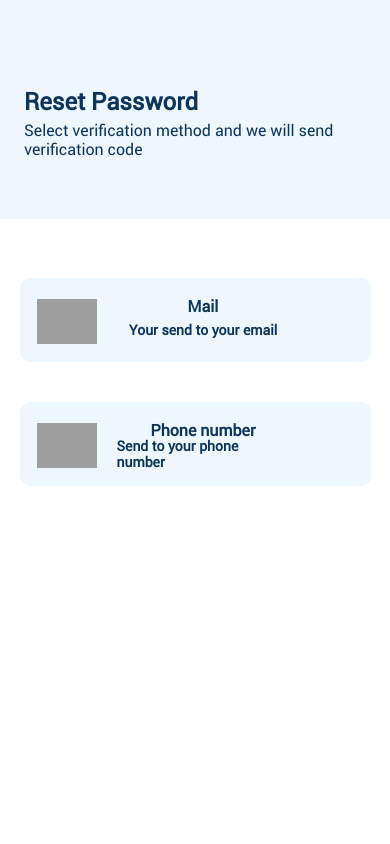
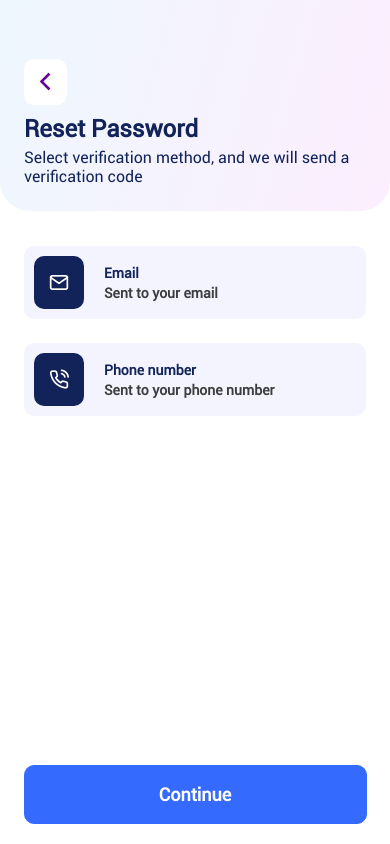
Before and after one commit to RaheelVrox/Spark_Sync, a React Native app: screen /ForgotPassword in a window 390 px wide. Built offline with nearby package versions, Linux system fonts and the light colour scheme; grey boxes are pictures that could not be loaded; what expo-web-browser would draw is missing.

Commit message:
resetpasword with email API inegrate

```diff
--- a/Screens/Password Recovery/ForgotPassword.jsx
+++ b/Screens/Password Recovery/ForgotPassword.jsx
@@ -1,19 +1,51 @@
-import { StyleSheet, Text, View, TouchableOpacity, Image } from "react-native";
-import React from "react";
+import React, { useState } from "react";
+import { StyleSheet, Text, View, TouchableOpacity } from "react-native";
 import {
   widthPercentageToDP as wp,
   heightPercentageToDP as hp,
 } from "react-native-responsive-screen";
+import { LinearGradient } from "expo-linear-gradient";
+import { useNavigation } from "@react-navigation/native";
+import { Ionicons, Feather } from "@expo/vector-icons";
 
 const ForgotPassword = () => {
+  const navigation = useNavigation();
+  const [selectedOption, setSelectedOption] = useState(null);
+
+  const goBack = () => {
+    navigation.goBack();
+  };
+
+  const handleContinue = () => {
+    if (selectedOption === "email") {
+      navigation.navigate("EmailRecovery");
+      // console.log("Email Recovery");
+    } else if (selectedOption === "phone") {
+      navigation.navigate("PhoneRecovery");
+      // console.log("Phone Recovery");
+    } else {
+      console.log("Please select a verification method");
+    }
+  };
+
   return (
     <View style={styles.container}>
+      <LinearGradient
+        colors={["#EEF7FE", "#FCEEFE"]}
+        start={{ x: 0, y: 0.3 }}
+        end={{ x: 0.6, y: 0.6 }}
+        style={{
+          borderBottomRightRadius: 30,
+          borderBottomLeftRadius: 30,
+        }}
+      >
         <View style={styles.headerContainer}>
-        <View style={{ marginHorizontal: 24, paddingTop: wp(20) }}>
-          <TouchableOpacity>
-            <Image
-              style={{ resizeMode: "contain", marginBottom: 10 }}
-              source={require("../../assets/back.png")}
+          <View style={{ marginHorizontal: 24, paddingTop: wp(15) }}>
+            <TouchableOpacity style={styles.backbut} onPress={goBack}>
+              <Ionicons
+                name="ios-chevron-back-sharp"
+                size={28}
+                color="#670097"
               />
             </TouchableOpacity>
             <Text
@@ -21,7 +53,7 @@ const ForgotPassword = () => {
                 fontFamily: "Roboto-Regular",
                 fontSize: 24,
                 fontWeight: "600",
-              color: "#0D3559",
+                color: "#122359",
                 marginBottom: 5,
               }}
             >
@@ -32,137 +64,96 @@ const ForgotPassword = () => {
                 fontFamily: "Roboto-Regular",
                 fontSize: 16,
                 fontWeight: "400",
-              color: "#0D3559",
+                color: "#122359",
               }}
             >
-            Select verification method and we will send verification code
+              Select verification method, and we will send a verification code
             </Text>
           </View>
         </View>
-      <View
+      </LinearGradient>
+      <View style={{ flex: 1, paddingTop: wp(9) }}>
+        <TouchableOpacity
+          onPress={() => setSelectedOption("email")}
+          style={styles.containerbox}
+        >
+          <View style={styles.leftBox}>
+            <Feather
+              name="mail"
+              size={20}
+              color={selectedOption === "email" ? "#346AFE" : "#fff"}
+            />
+          </View>
+          <View style={styles.rightText}>
+            <Text
               style={{
-          paddingTop: wp(15),
-          justifyContent: "center",
-          alignItems: "center",
+                fontFamily: "Roboto-Regular",
+                fontSize: 14,
+                fontWeight: "700",
+                color: "#122359",
               }}
             >
-        <View style={styles.inputField}>
-          <View
-            style={{
-              flexDirection: "row",
-              // alignItems: "center",
-              // alignContent:"center",
-              // alignSelf:"center",
-              justifyContent: "space-evenly",
-            }}
-          >
-            <View style={{ paddingRight: wp(70) }}>
-              <Image
-                source={require("../../assets/back.png")}
-                style={{
-                  width: 60,
-                  height: 60,
-                  resizeMode: "contain",
-                  //   alignItems:"center",
-                  //   alignSelf:"center",
-                  marginTop: 12,
-                  justifyContent: "space-between",
-                }}
-              />
-            </View>
-            <Text
-              style={{
-                position: "absolute",
-                marginHorizontal: 80,
-                fontFamily: "Roboto-Regular",
-                fontSize: 16,
-                fontWeight: "600",
-                color: "#0D3559",
-                paddingTop: 18,
-              }}
-            >
-              Mail
+              Email
             </Text>
             <Text
               style={{
-                position: "absolute",
-                alignItems: "center",
-                alignSelf: "center",
-                marginHorizontal: 80,
                 fontFamily: "Roboto-Regular",
                 fontSize: 14,
                 fontWeight: "600",
-                color: "#0D3559",
-                paddingTop: 30,
+                color: "#3D3D3D",
               }}
             >
-              Your send to your email
+              Sent to your email
             </Text>
           </View>
-        </View>
-      </View>
-      <View
-        style={{
-          paddingTop: wp(5),
-          justifyContent: "center",
-          alignItems: "center",
-        }}
+        </TouchableOpacity>
+        <TouchableOpacity
+          onPress={() => setSelectedOption("phone")}
+          style={styles.containerbox}
         >
-        <View style={styles.inputField}>
-          <View
-            style={{
-              flexDirection: "row",
-              // alignItems: "center",
-              // alignContent:"center",
-              // alignSelf:"center",
-              justifyContent: "space-evenly",
-            }}
-          >
-            <View style={{ paddingRight: wp(70) }}>
-              <Image
-                source={require("../../assets/back.png")}
-                style={{
-                  width: 60,
-                  height: 60,
-                  resizeMode: "contain",
-                  //   alignItems:"center",
-                  //   alignSelf:"center",
-                  marginTop: 12,
-                  justifyContent: "space-between",
-                }}
+          <View style={styles.leftBox}>
+            <Feather
+              name="phone-call"
+              size={20}
+              color={selectedOption === "phone" ? "#346AFE" : "#fff"}
             />
           </View>
+          <View style={styles.rightText}>
             <Text
               style={{
-                position: "absolute",
-                marginHorizontal: 80,
                 fontFamily: "Roboto-Regular",
-                fontSize: 16,
-                fontWeight: "600",
-                color: "#0D3559",
-                paddingTop: 18,
+                fontSize: 14,
+                fontWeight: "700",
+                color: "#122359",
               }}
             >
               Phone number
             </Text>
             <Text
               style={{
-                position: "absolute",
-                alignItems: "center",
-                alignSelf: "center",
-                marginHorizontal: 80,
                 fontFamily: "Roboto-Regular",
                 fontSize: 14,
                 fontWeight: "600",
-                color: "#0D3559",
-                paddingTop: 30,
+                color: "#3D3D3D",
               }}
             >
-              Send to your phone number
+              Sent to your phone number
             </Text>
           </View>
+        </TouchableOpacity>
       </View>
-      </View>
+      <TouchableOpacity style={styles.button} onPress={handleContinue}>
+        <Text
+          style={{
+            fontSize: 18,
+            fontWeight: "600",
+            fontFamily: "Roboto-Regular",
+            color: "#fff",
+          }}
+        >
+          Continue
+        </Text>
+      </TouchableOpacity>
     </View>
   );
 };
@@ -175,21 +166,54 @@ const styles = StyleSheet.create({
     backgroundColor: "#fff",
   },
   headerContainer: {
-    backgroundColor: "#EEF7FE",
-    height: hp("26%"),
+    height: hp("25%"),
     width: wp("100%"),
   },
-  inputField: {
-    height: hp("10%"),
-    width: wp("90%"),
+  backbut: {
+    height: hp("5.5%"),
+    width: wp("11%"),
+    borderRadius: 10,
+    backgroundColor: "#fff",
+    justifyContent: "center",
+    alignItems: "center",
+    marginBottom: 10,
+  },
+  containerbox: {
+    backgroundColor: "#F3F4FF",
+    paddingTop: 10,
+    paddingBottom: 10,
+    paddingRight: 10,
+    paddingLeft: 10,
+    flexDirection: "row",
+    marginHorizontal: 24,
+    borderRadius: 10,
+    marginBottom: 24,
+  },
+  leftBox: {
+    paddingTop: 15,
+    paddingBottom: 15,
+    paddingRight: 15,
+    paddingLeft: 15,
+    borderRadius: 10,
+    justifyContent: "center",
+    backgroundColor: "#122359",
+  },
+  rightText: {
+    marginLeft: 20,
+    justifyContent: "center",
+    alignSelf: "center",
+    gap: 4,
+  },
+  button: {
+    width: wp("88%"),
+    height: hp("7%"),
+    borderRadius: 10,
     borderWidth: 1,
-    borderRadius: 10,
-    borderColor: "#EEF7FE",
-    marginBottom: wp("5%"),
-    paddingLeft: wp(4),
-    backgroundColor: "#EEF7FE",
-    fontWeight: "600",
-    fontSize: 16,
-    fontFamily: "Roboto-Regular",
+    borderColor: "#346AFE",
+    alignItems: "center",
+    justifyContent: "center",
+    backgroundColor: "#346AFE",
+    alignSelf: "center",
+    margin: 20,
   },
 });
--- a/Screens/SignUp/SignUP.jsx
+++ b/Screens/SignUp/SignUP.jsx
@@ -15,7 +15,7 @@ import {
   heightPercentageToDP as hp,
 } from "react-native-responsive-screen";
 import { Ionicons } from "@expo/vector-icons";
-
+import AsyncStorage from "@react-native-async-storage/async-storage";
 
 const SignUP = () => {
   const navigation = useNavigation();
@@ -38,8 +38,9 @@ const SignUP = () => {
 
       await axios
         .post(apiUrl, requestData)
-        .then((response) => {
+        .then(async (response) => {
           console.log(response.data);
+          await AsyncStorage.setItem("userData", JSON.stringify(response.data));
           navigation.navigate("VerifyLogin");
         })
         .catch((error) => {
@@ -234,7 +235,7 @@ const SignUP = () => {
         >
           Already have an account?
         </Text>
-        <TouchableOpacity>
+        <TouchableOpacity onPress={() => navigation.navigate("ForgotPassword")}>
           <Text
             style={{
               fontFamily: "Roboto-Regular",
```
Also changed, not shown: Screens/OTAthentication/VerifyLogin.jsx (+30 -9 lines), Screens/Password Recovery/EmailRecovery.jsx (+47 -15 lines), Screens/Password Recovery/NewPassword.jsx (+28 -13 lines), Screens/Password Recovery/PhoneRecovery.jsx (+49 -15 lines). Lines whose indentation alone changed are shown as unchanged.
